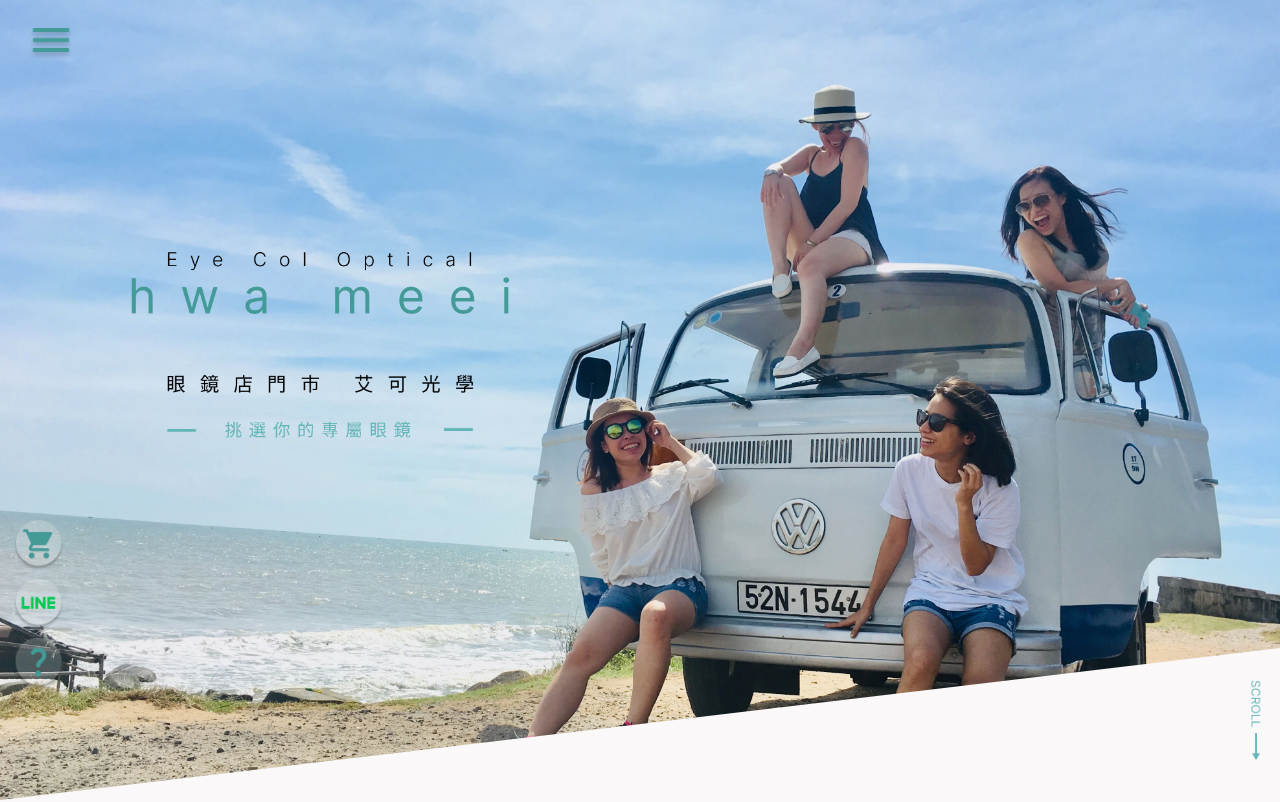
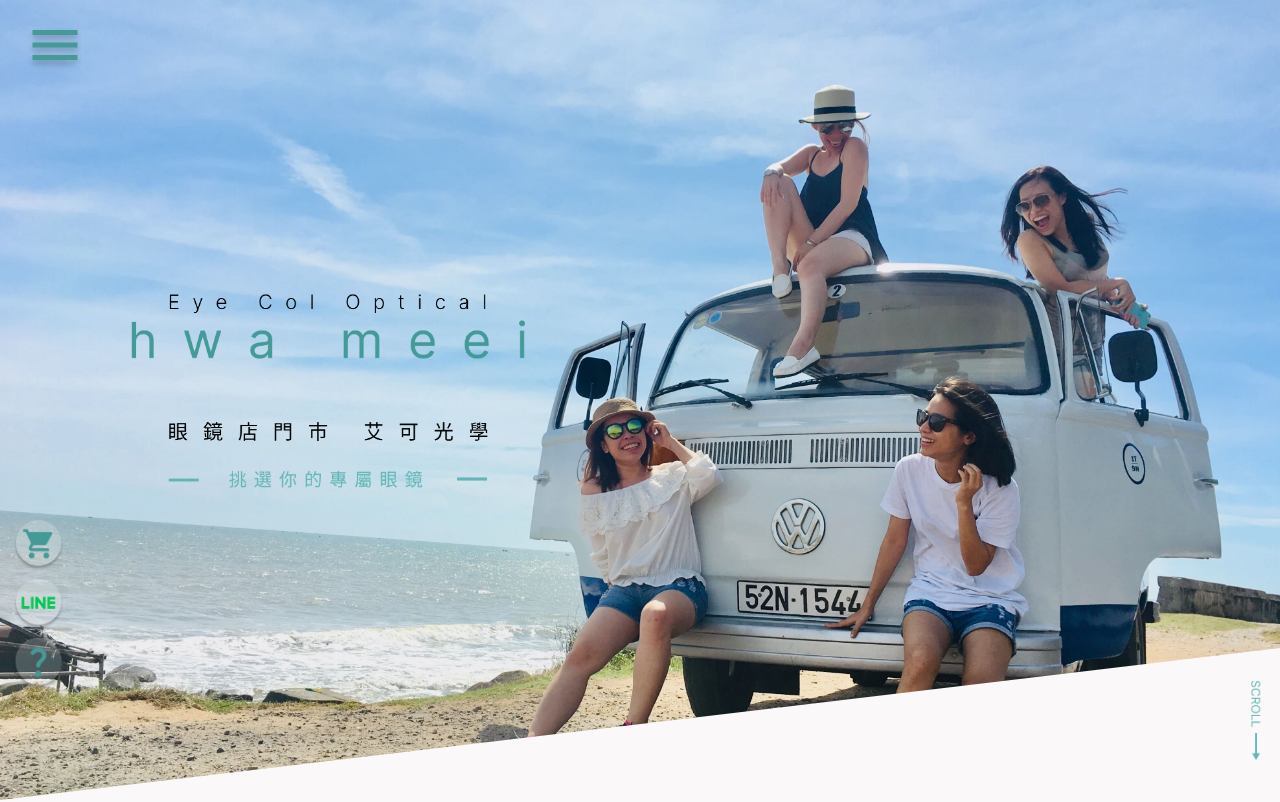
Before and after one commit to gmmrr/hwameei, a plain HTML site: page index.html in a window 1280 px wide. Shown: the top 802 px of the page. Drawn offline with Linux system fonts and the light colour scheme.

Commit message:
0429 2133 update

```diff
--- a/css/style.scss
+++ b/css/style.scss
@@ -7,10 +7,10 @@ body {position: relative; background-color: #faf8f8;}
 
     #hamburger_icon {
         position: absolute;
-        width: 5vw;
-        height: 6vh;
-        top: 2vh;
-        left: 1.5vw;
+        width: 60px;
+        height: 60px;
+        top: 15px;
+        left: 25px;
         z-index: 3;
 
         background-image: url("../src/hamburger_icon.png");
@@ -47,11 +47,10 @@ body {position: relative; background-color: #faf8f8;}
 
         #hamburger_close {
             position: absolute;
-            top: 2vh;
-            left: 1.5vw;
-            width: 5vw;
-            height: 6vh;
-            transform: scale(0.8);
+            top: 12px;
+            left: 19.5px;
+            width: 70px;
+            height: 70px;
 
 
             background-image: url("../src/hamburger_close.png");
@@ -169,7 +168,7 @@ body {position: relative; background-color: #faf8f8;}
         width: 100vw;
 
         background-image: url("../src/homepage_backgnd1.jpg");
-        background-position: right;
+        background-position: center;
         background-size: cover;
         overflow: hidden;
     }
@@ -183,8 +182,8 @@ body {position: relative; background-color: #faf8f8;}
     position: absolute;
     top: 30vh;
     left: 10vw;
-    height:26vh;
-    width: 30vw;
+    height:300px;
+    width: 400px;
 
     background-image: url("../src/homepage_banner.png");
     background-position: center;
--- a/js/script.js
+++ b/js/script.js
@@ -25,8 +25,8 @@ let homepage_switching = anime({
     scale: '1.02',
     opacity: ['0.7', '1'],
     easing: 'easeOutSine',
-    duration: '1000',
-    endDelay: '4000'
+    duration: '1500',
+    endDelay: '3500'
 });
 var homepage_index = 1;
 function homepage_change(){
```
Also changed, not shown: css/style.css, 1 other file.
